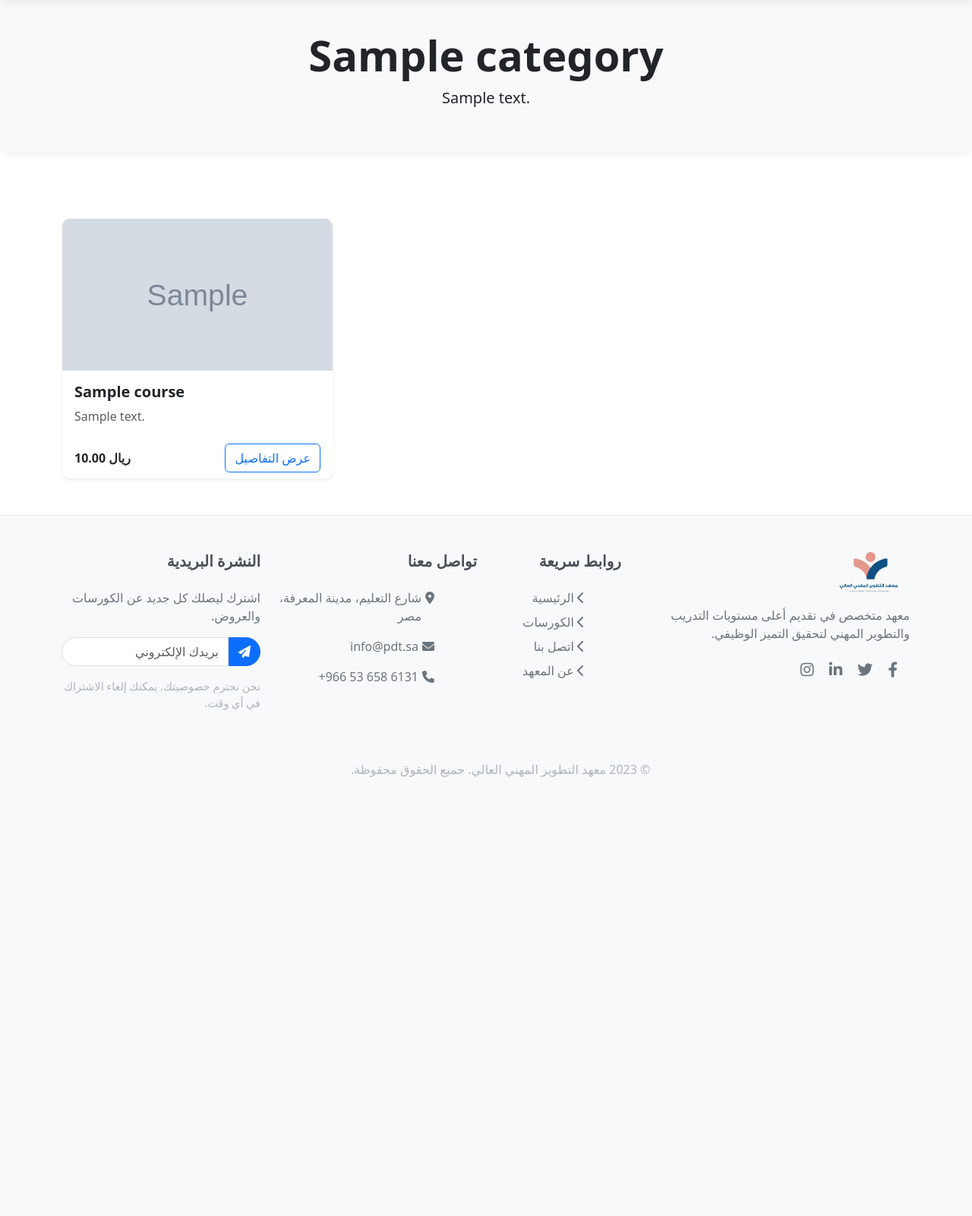
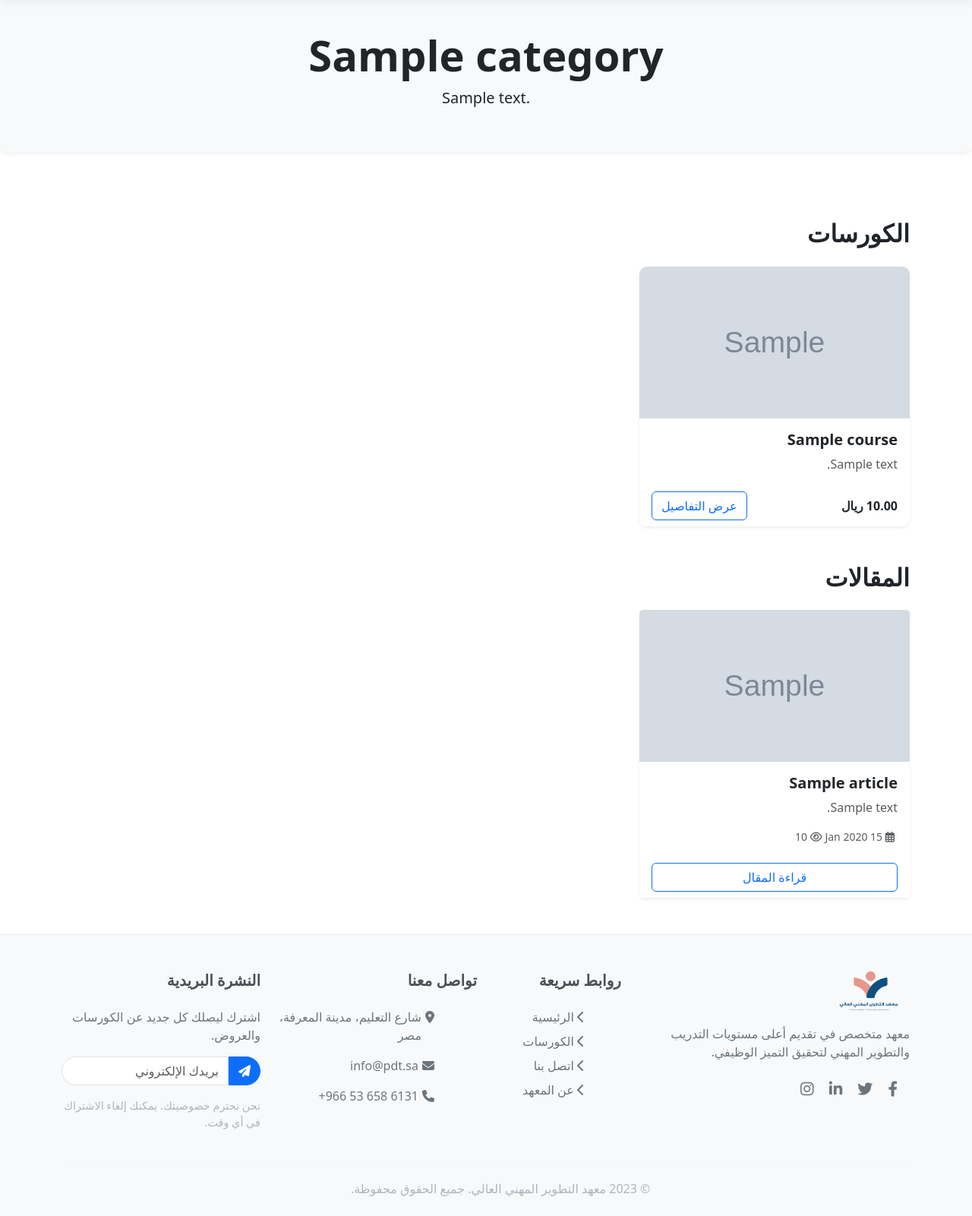
Before and after one commit to OsamaDeghidy/final-LMS, a Django app: a page that uses templates/main/base.html in a window 1280 px wide. Shown: the part 111-1712 px from the top of the page at 76% size. Before the commit the page ends 1134 px from the top, so only its background shows below. Run offline with Django 3.2, Linux system fonts and the light colour scheme; tables that the repository leaves empty hold one stand-in row (values such as "Sample post"); grey boxes marked "Sample" are stand-in pictures; some libraries are stand-ins or nearby versions.

```diff
--- a/settings.py
+++ b/settings.py
@@ -71,6 +71,7 @@ TEMPLATES = [
                 'django.template.context_processors.request',
                 'django.contrib.auth.context_processors.auth',
                 'django.contrib.messages.context_processors.messages',
+                'website.context_processors.categories_processor',
             ],
         },
     },
--- a/templates/main/base.html
+++ b/templates/main/base.html
@@ -85,7 +85,7 @@
                     </li>
                     {% for category in categories %}
                     <li class="nav-item mx-1">  <!-- Increased margin to mx-4 -->
-                        <a class="nav-link px-3 py-2 fw-semibold" href="{% url 'course_category' category.name %}"
+                        <a class="nav-link px-3 py-2 fw-semibold" href="{% url 'course_category' category_slug=category.name %}"
                            style="color: #495057; border-radius: 8px;">
                            {{ category.name }}
                         </a>
--- a/templates/website/category_courses.html
+++ b/templates/website/category_courses.html
@@ -54,9 +54,12 @@
     </div>
 </div>
 
-<div class="container py-5">
+<div class="container py-5" dir="rtl">
+    {% if courses or articles %}
+        <!-- Courses Section -->
         {% if courses %}
-        <div class="row row-cols-1 row-cols-md-2 row-cols-lg-3 g-4">
+            <h2 class="mb-4 fw-bold">الكورسات</h2>
+            <div class="row row-cols-1 row-cols-md-2 row-cols-lg-3 g-4 mb-5">
                 {% for course in courses %}
                     <div class="col">
                         <div class="card course-card h-100 border-0 shadow-sm">
@@ -85,11 +88,47 @@
                     </div>
                 {% endfor %}
             </div>
+        {% endif %}
+
+        <!-- Articles Section -->
+        {% if articles %}
+            <h2 class="mb-4 fw-bold">المقالات</h2>
+            <div class="row row-cols-1 row-cols-md-2 row-cols-lg-3 g-4">
+                {% for article in articles %}
+                    <div class="col">
+                        <div class="card article-card h-100 border-0 shadow-sm">
+                            {% if article.image %}
+                                <img src="{{ article.image.url }}" class="card-img-top course-image" alt="{{ article.title }}">
+                            {% else %}
+                                <img src="{% static 'main/images/blank_article.png' %}" class="card-img-top course-image" alt="{{ article.title }}">
+                            {% endif %}
+                            <div class="card-body">
+                                <h5 class="card-title fw-bold">{{ article.title }}</h5>
+                                {% if article.summary %}
+                                    <p class="card-text text-muted">{{ article.summary|truncatechars:100 }}</p>
+                                {% endif %}
+                                <div class="d-flex align-items-center mt-2">
+                                    <small class="text-muted">
+                                        <i class="far fa-calendar-alt me-1"></i> {{ article.created_at|date:"d M Y" }}
+                                    </small>
+                                    <small class="text-muted ms-3">
+                                        <i class="far fa-eye me-1"></i> {{ article.views_count }}
+                                    </small>
+                                </div>
+                            </div>
+                            <div class="card-footer bg-white border-0">
+                                <a href="{% url 'article_detail' article.slug %}" class="btn btn-outline-primary w-100">قراءة المقال</a>
+                            </div>
+                        </div>
+                    </div>
+                {% endfor %}
+            </div>
+        {% endif %}
     {% else %}
         <div class="empty-courses">
             <i class="fas fa-book-open fa-4x mb-3 text-muted"></i>
-            <h3 class="mb-3">لا توجد كورسات متاحة حالياً</h3>
-            <p class="text-muted">لم يتم إضافة أي كورسات لهذه الفئة بعد. يرجى التحقق مرة أخرى لاحقاً.</p>
+            <h3 class="mb-3">لا يوجد محتوى متاح حالياً</h3>
+            <p class="text-muted">لم يتم إضافة أي كورسات أو مقالات لهذه الفئة بعد. يرجى التحقق مرة أخرى لاحقاً.</p>
             <a href="{% url 'index' %}" class="btn btn-primary mt-3">العودة للصفحة الرئيسية</a>
         </div>
     {% endif %}
--- a/website/views.py
+++ b/website/views.py
@@ -12,7 +12,7 @@ from django.views.decorators.csrf import csrf_exempt
 from django.urls import reverse
 from django.core.exceptions import ObjectDoesNotExist
 
-from .models import Category, Course, Module, Video, Comment, SubComment, Notes, Monitor, Tags, Quiz, Question, Answer, Enrollment, Review, VideoProgress, Cart, CartItem, Assignment, AssignmentSubmission, UserExamAttempt
+from .models import Category, Course, Module, Video, Comment, SubComment, Notes, Monitor, Tags, Quiz, Question, Answer, Enrollment, Review, VideoProgress, Cart, CartItem, Assignment, AssignmentSubmission, UserExamAttempt, Article
 from user.models import Profile, Student, Organization, Teacher
 from .utils import searchCourses
 
@@ -2186,7 +2186,7 @@ def delete_pdf(request, course_id, pdf_type):
 
 def course_category(request, category_slug):
     """
-    View to display all courses belonging to a specific category
+    View to display all content belonging to a specific category (courses and articles)
     """
     # Get the category or return 404 if not found
     category = get_object_or_404(Category, name=category_slug)
@@ -2194,9 +2194,13 @@ def course_category(request, category_slug):
     # Get all courses in this category
     courses = Course.objects.filter(category=category, status='published')
 
+    # Get all articles in this category
+    articles = Article.objects.filter(category=category, status='published')
+
     context = {
         'category': category,
         'courses': courses,
+        'articles': articles,
     }
 
     return render(request, 'website/category_courses.html', context)
```
Lines whose indentation alone changed are shown as unchanged.
